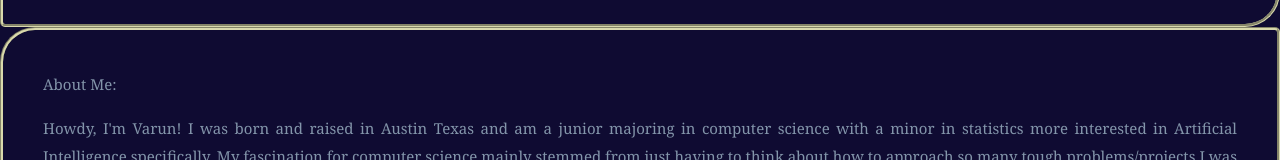
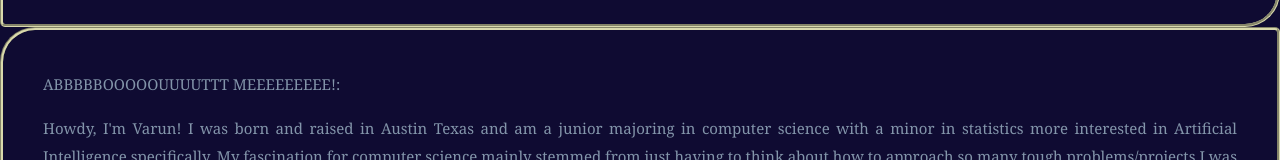
Before and after one commit to varuns28/Project3, a plain HTML site: page index.html in a window 1280 px wide. Shown: the part 270-430 px from the top of the page. Drawn offline with Linux system fonts and the light colour scheme.

Commit message:
Made change

```diff
--- a/index.html
+++ b/index.html
@@ -49,7 +49,7 @@ This is Varun's Home Page
 		</div>
 		</div>
 		<div id="aboutmetext" class="divborder">
-		    <p class="textcolor2">About Me:</p>
+		    <p class="textcolor2">ABBBBBOOOOOUUUUTTT MEEEEEEEEE!:</p>
 			<p class="textcolor2" id="aboutme1">
                            <script> document.getElementById('aboutme1').innerHTML = aboutme; </script>
                         </p>
```
